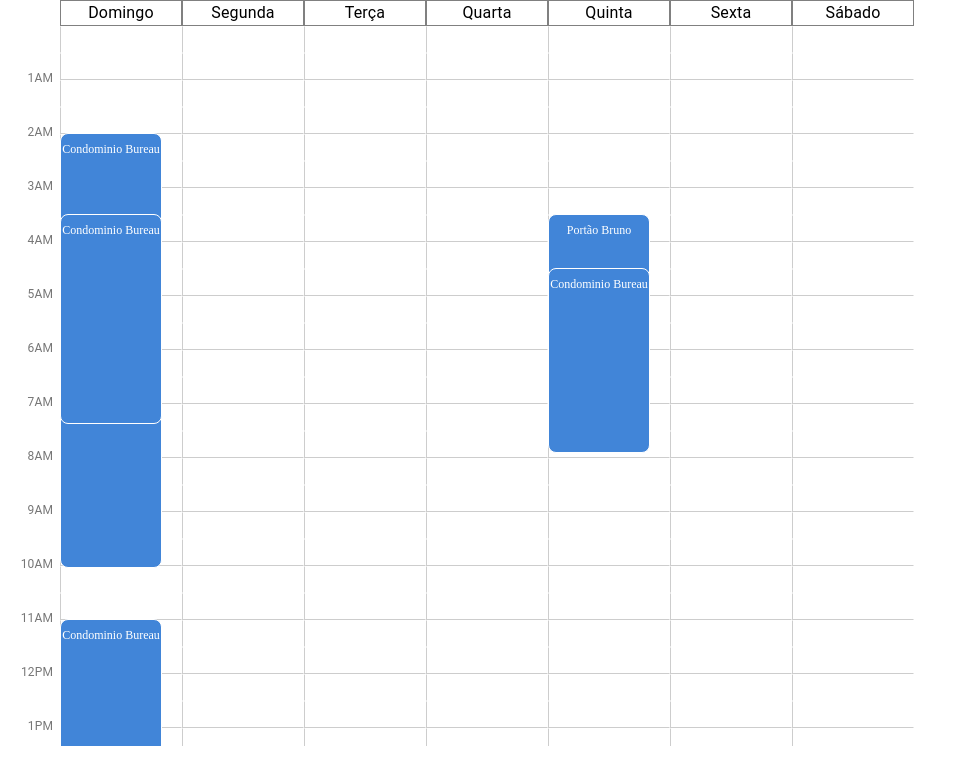
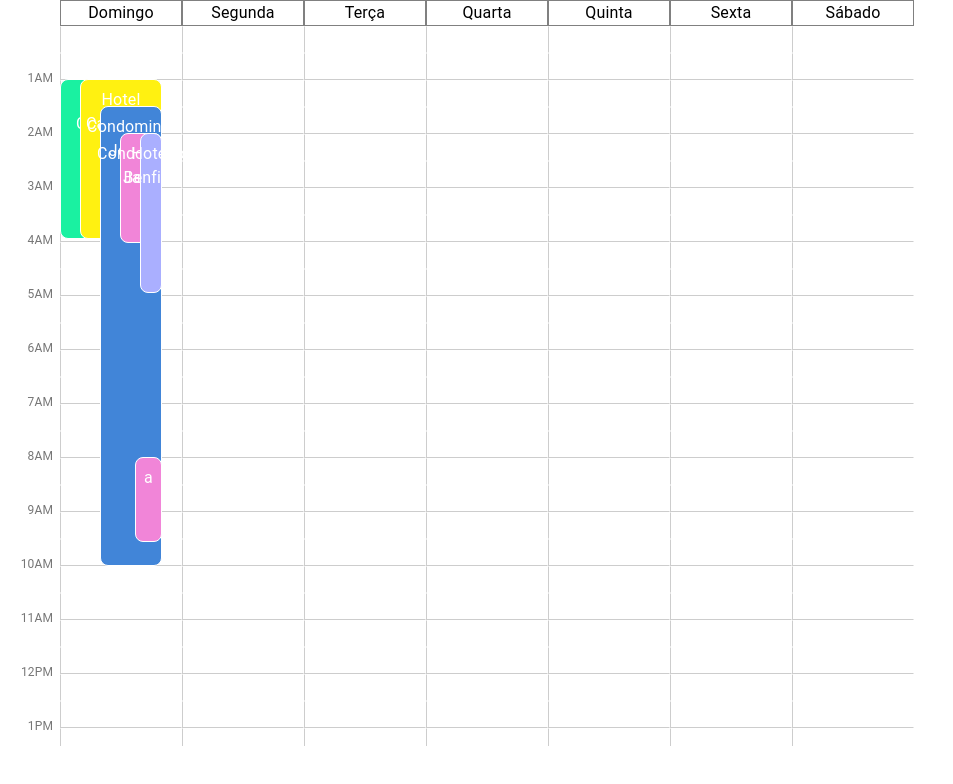
Before and after one commit to andlukass/calendar-react, a React (Vite) app: page / in a window 1280 px wide. Shown: the top 784 px of the page, without its empty margins (0-953 px from the left). Built offline with nearby package versions, Linux system fonts and the light colour scheme.

Commit message:
finish events organization

```diff
--- a/src/Week/Hours/DayEvents.jsx
+++ b/src/Week/Hours/DayEvents.jsx
@@ -21,7 +21,9 @@ function DayEvents({ hour, drag, events }) {
           start={event.start}
           color={event.user}
           end={event.end}
+          left={event.left}
           drag={drag}
+          width={event.width ? event.width : 100}
         />
       ))
       }
--- a/src/Week/Hours/Event.jsx
+++ b/src/Week/Hours/Event.jsx
@@ -11,8 +11,9 @@ Event.propTypes = {
   drag: PropTypes.object,
   color: PropTypes.string,
   width: PropTypes.number,
+  left: PropTypes.number,
 };
-function Event({ width, start, end, drag, color, title }) {
+function Event({ width, start, end, drag, color, title, left }) {
 
   const [opacity, setOpacity] = useState(1);
 
@@ -23,9 +24,9 @@ function Event({ width, start, end, drag, color, title }) {
     <>
       <Box onDragStart={()=>setOpacity(0.5)}
         onDragEnd={()=>setOpacity(1)}
-        sx={eventStyle(finalWidth, height, color, opacity, drag)}
+        sx={eventStyle(finalWidth, height, color, opacity, drag, left)}
         draggable={drag ? true : false}>
-        <Typography variant='p' sx={{userSelect: "none"}}>
+        <Typography variant='body1' sx={{userSelect: "none"}}>
           {title}
         </Typography>
       </Box>
@@ -33,13 +34,13 @@ function Event({ width, start, end, drag, color, title }) {
   )
 }
 
-const eventStyle = (width, height, color, opacity, drag) => ({
+const eventStyle = (width, height, color, opacity, drag, left) => ({
   pointerEvents: drag ? (drag.dragStart ? "none" : "auto") : "none",
   textAlign: "center",
   whiteSpace: 'pre-line',
   position: "absolute",
   top: -1,
-  left: 0,
+  left: left,
   opacity: opacity,
   width: width ? width : 100,
   height: height,
--- a/src/Week/Hours/Hours.jsx
+++ b/src/Week/Hours/Hours.jsx
@@ -12,14 +12,97 @@ Hours.propTypes = {
 };
 function Hours({ day, drag }) {
 
-  const dayEvents = events.filter((event) => event.day === day);
+  const sortEvents = (events) => {
+    return events.sort((a, b) => {
+      // Primeira condição: ordenar pelo start
+      if (a.start !== b.start) {
+        return a.start - b.start;
+      }
+      // Segunda condição: ordenar pela duração (end - start)
+      const durationA = a.end - a.start;
+      const durationB = b.end - b.start;
+      return durationA - durationB;
+    });
+  }
+
+  const databaseEvents = sortEvents(events.filter((event) => event.day === day));
+
+  const isOverlapping = (a, b) => {
+    return a.start < b.end && b.start < a.end;
+  };
+
+  const findOverlap = (event, events) => {
+    for (let i = 0; i < events.length; i++) {
+        if (isOverlapping(event, events[i]) &&
+        event.id !== events[i].id) return i;
+    }
+    return -1;
+  };
+
+  const lastOverlap = (event, events, start) => {
+    for (let i = start; i >= 0; i--) {
+        if (isOverlapping(event, events[i])) return i;
+    }
+    return -1;
+  }
+
+  const getGroupDepth = (event, events, start) => {
+    let groupDepth = event.depth;
+    if (start === events.length) return groupDepth;
+    for (let i = start; i < events.length; i++) {
+        if (!events[i].depth) return groupDepth;
+        if (groupDepth < events[i].depth) {
+          groupDepth = events[i].depth;
+        }
+    }
+    return groupDepth;
+  }
+
+  const getEventsProps = (events) => {
+    if (day !== 0) return [];
+
+    for (let i = 0; i < events.length; i++) {
+      const next = findOverlap(events[i], events);
+      if (next !== -1 && i > 0) {
+        const last = lastOverlap(events[i], events, i - 1);
+          events[i].depth = events[last].depth + 1;
+      } else {
+        events[i].depth = 0;
+      }
+    }
+
+    for (let i = 0; i < events.length; i++) {
+      if (events[i].depth) {
+        events[i].groupDepth = getGroupDepth(events[i], events, i + 1);
+      } else {
+        events[i].groupDepth = 0;
+      }
+    }
+
+    console.log(events);
+
+    events.forEach((event) => {
+      if (event.groupDepth === 0) {
+        event.left = 0;
+        event.width = 100;
+        return;
+      }
+      const factor = (100 / (event.groupDepth + 1));
+      event.left = event.depth * factor;
+      event.width = 100 - event.left;
+    });
+
+    return events;
+  }
+
+  const dayEventsVerified = getEventsProps(databaseEvents);
 
   return (
     <div>
       {hourIndexes.map((hour) => (
         <div key={hour} style={{position: "relative"}}>
           <HourCell hour={hour} drag={drag} day={day} />
-          <DayEvents day={day} hour={hour} drag={drag} events={dayEvents} />
+          <DayEvents day={day} hour={hour} drag={drag} events={dayEventsVerified} />
           <EventSelector hour={hour} drag={drag} day={day} />
         </div>
       ))}
--- a/src/Week/Hours/utils/events.js
+++ b/src/Week/Hours/utils/events.js
@@ -1,47 +1,101 @@
 export const events = [
+  {
+    id: 53,
+    date: new Date(),
+    start: 2,
+    end: 7,
+    day: 0,
+    user: "#1af1a1",
+    title: "Hotel California",
+  },
+  {
+    id: 51,
+    date: new Date(),
+    start: 2,
+    end: 7,
+    day: 0,
+    user: "#fff111",
+    title: "Hotel California",
+  },
   {
     id: 1,
     date: new Date(),
     start: 4,
+    end: 9,
+    day: 0,
+    user: "#aaafff",
+    title: "Hotel Benfica",
+  },
+  {
+    id: 40,
+    date: new Date(),
+    start: 3,
     end: 20,
     day: 0,
     user: "#4185d8",
-    title: "Condominio Bureau",
+    title: "Condominio Jonas",
   },
   {
     id: 4,
     date: new Date(),
-    start: 7,
-    end: 14,
+    start: 4,
+    end: 7,
     day: 0,
-    user: "#4185d8",
-    title: "Condominio Bureau",
+    user: "#f185d8",
+    title: "Condominio Japa",
   },
   {
-    id: 5,
+    id: 42,
     date: new Date(),
-    start: 22,
-    end: 28,
+    start: 16,
+    end: 18,
     day: 0,
-    user: "#4185d8",
-    title: "Condominio Bureau",
+    user: "#f185d8",
+    title: "a",
   },
-  {
-    id: 2,
-    date: new Date(),
-    start: 9,
-    end: 15,
-    day: 4,
-    user: "#4185d8",
-    title: "Condominio Bureau",
-  },
-  {
-    id: 3,
-    date: new Date(),
-    start: 7,
-    end: 13,
-    day: 4,
-    user: "#4185d8",
-    title: "Portão Bruno",
-  },
+  // // {
+  // //   id: 40,
+  // //   date: new Date(),
+  // //   start: 4,
+  // //   end: 20,
+  // //   day: 0,
+  // //   user: "#4185d8",
+  // //   title: "b",
+  // // },
+  // {
+  //   id: 41,
+  //   date: new Date(),
+  //   start: 4,
+  //   end: 25,
+  //   day: 0,
+  //   user: "#4185d8",
+  //   title: "Marcos",
+  // },
+  // {
+  //   id: 5,
+  //   date: new Date(),
+  //   start: 26,
+  //   end: 28,
+  //   day: 0,
+  //   user: "#4185d8",
+  //   title: "Condominio Bureau",
+  // },
+  // {
+  //   id: 3,
+  //   date: new Date(),
+  //   start: 7,
+  //   end: 13,
+  //   day: 0,
+  //   user: "#4185d8",
+  //   title: "Portão Bruno",
+  // },
+  // {
+  //   id: 2,
+  //   date: new Date(),
+  //   start: 9,
+  //   end: 15,
+  //   day: 4,
+  //   user: "#4185d8",
+  //   title: "Condominio Tanide",
+  // },
 ]
```
